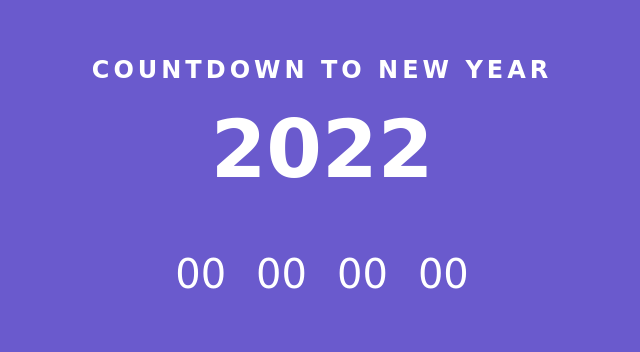
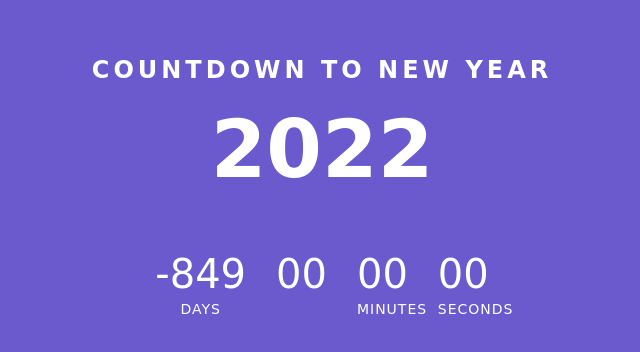
Before and after one commit to SparshRai07/JAVASCRIPT-PLAYGROUND, a plain HTML site: page Countdown to NewYear/index.html in a window 1280 px wide. Shown: the part 194-546 px from the top of the page, without its empty margins (318-958 px from the left). Drawn offline with Linux system fonts and the light colour scheme.

Commit message:
Countdown to NewYear

```diff
--- a/Countdown to NewYear/index.html
+++ b/Countdown to NewYear/index.html
@@ -18,5 +18,7 @@
 
    </div>
 
+
+   <script src="script.js"></script>
 </body>
 </html>
--- /dev/null
+++ b/Countdown to NewYear/script.js
@@ -0,0 +1,31 @@
+const dayEl = document.getElementById("day")
+
+const hourEl = document.getElementById("hour")
+
+const minuteEl = document.getElementById("minute");
+
+const secondEl = document.getElementById("second")
+
+const newYearTime = new Date("Jan 1, 2022 00:00:00").getTime()
+updateCountdown()
+
+function updateCountdown() {
+   const now = new Date().getTime();
+   const gap = newYearTime - now
+
+   const second = 1000;
+   const minute = second * 60;
+   const hour = minute * 60;
+   const day = hour * 24;
+
+   const d = Math.floor(gap/day)
+   const h = Math.floor((gap % day) / hour );
+   const m = Math.floor((gap % hour) / minute)
+   const s = Math.floor((gap % minute) / second);
+
+   dayEl.innerText = d;
+   hourEl.innerText = h;
+   minuteEl.innerText = m;
+   secondEl.innertext= s;
+   setTimeout(updateCountdown, 1000)
+}
--- a/Countdown to NewYear/style.css
+++ b/Countdown to NewYear/style.css
@@ -7,6 +7,7 @@ body {
    justify-content: center;
    font-family: cursive;
    background-color: slateblue;
+   overflow: hidden;
 }
 
 
@@ -41,9 +42,35 @@ h2{
    font-size: 2.5em;
    font-weight: 500;
    margin-top: -25px;
+   position: relative;
+   text-align: center;
 
 }
 
 .countdown div::before{
    content:"";
+   position: absolute;
+   bottom: -30px;
+   left: 0;
+   font-size: .35em;
+   line-height: 35px;
+   text-transform: uppercase;
+   letter-spacing: 1px;
+   font-weight: 500;
+   width: 100%;
+   height: 35px;
+
 }
+
+.countdown #day::before{
+   content:"Days";
+}
+.countdown #hour::before{
+   content:"Hours";
+}
+.countdown #minute::before{
+   content:"Minutes";
+}
+.countdown #second::before{
+   content:"Seconds";
+}
```
